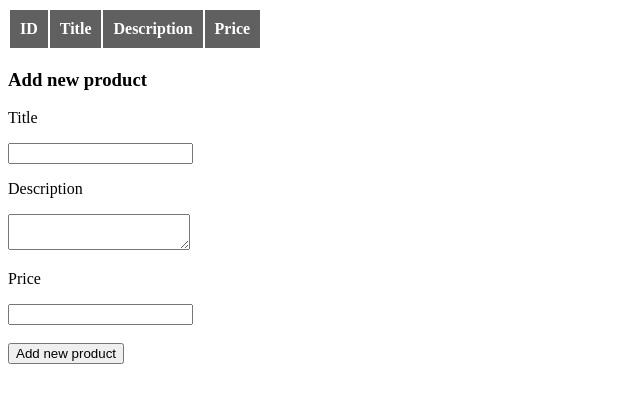
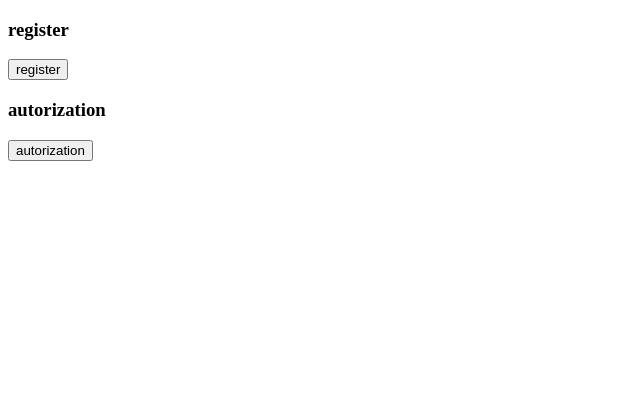
Before and after one commit to vasilich9596/LearnPHP, a PHP site: page / in a window 1280 px wide. Shown: the top 403 px of the page, without its empty margins (0-640 px from the left). Run offline with PHP 8.4, Linux system fonts and the light colour scheme; data that the repository does not hold is empty.

Commit message:
homework14

```diff
--- a/config/connect.php
+++ b/config/connect.php
@@ -2,7 +2,7 @@
 define('HOST', 'localhost');
 define('USER', 'root');
 define('PASSWORD', '');
-define('DATABASE', 'crud');
+define('DATABASE', 'CRUD');
 
 $connect = mysqli_connect(HOST, USER, PASSWORD, DATABASE);
 
--- a/index.php
+++ b/index.php
@@ -24,43 +24,16 @@ require_once 'config/connect.php';
     }
 </style>
 <body>
-    <table>
-        <tr>
-            <th>ID</th>
-            <th>Title</th>
-            <th>Description</th>
-            <th>Price</th>
-        </tr>
 
-        <?php
-            $products = mysqli_query($connect, "SELECT * FROM `products`");
+    <h3>register</h3>
+    <form action="vendor/register.php" method="post">
+        <button <a href="vendor/register.php">register</button>
+    </form>
 
-            $products = mysqli_fetch_all($products);
+    <h3>autorization</h3>
+    <form action="vendor/autirization.php" method="post">
+        <button <a href="vendor/autirization.php">autorization
+    </form>
 
-            foreach ($products as $product) {
-                ?>
-                    <tr>
-                        <td><?= $product[0] ?></td>
-                        <td><?= $product[1] ?></td>
-                        <td><?= $product[3] ?></td>
-                        <td><?= $product[2] ?>$</td>
-                        <td><a href="product.php?id=<?= $product[0] ?>">View</a></td>
-                        <td><a href="update.php?id=<?= $product[0] ?>">Update</a></td>
-                        <td><a style="color: red;" href="vendor/delete.php?id=<?= $product[0] ?>">Delete</a></td>
-                    </tr>
-                <?php
-            }
-        ?>
-    </table>
-    <h3>Add new product</h3>
-    <form action="vendor/create.php" method="post">
-        <p>Title</p>
-        <input type="text" name="title">
-        <p>Description</p>
-        <textarea name="description"></textarea>
-        <p>Price</p>
-        <input type="number" name="price"> <br> <br>
-        <button type="submit">Add new product
-    </form>
 </body>
 </html>
--- a/product.php
+++ b/product.php
@@ -18,6 +18,7 @@
         <h2>Title: <?= $product['title'] ?></h2>
         <h4>Price: <?= $product['price'] ?></h4>
         <p>Description: <?= $product['description'] ?></p>
+    <button><a href="index.php"> go back</button>
 
     </body>
 </html>
```
Also changed, not shown: 3 other files.
